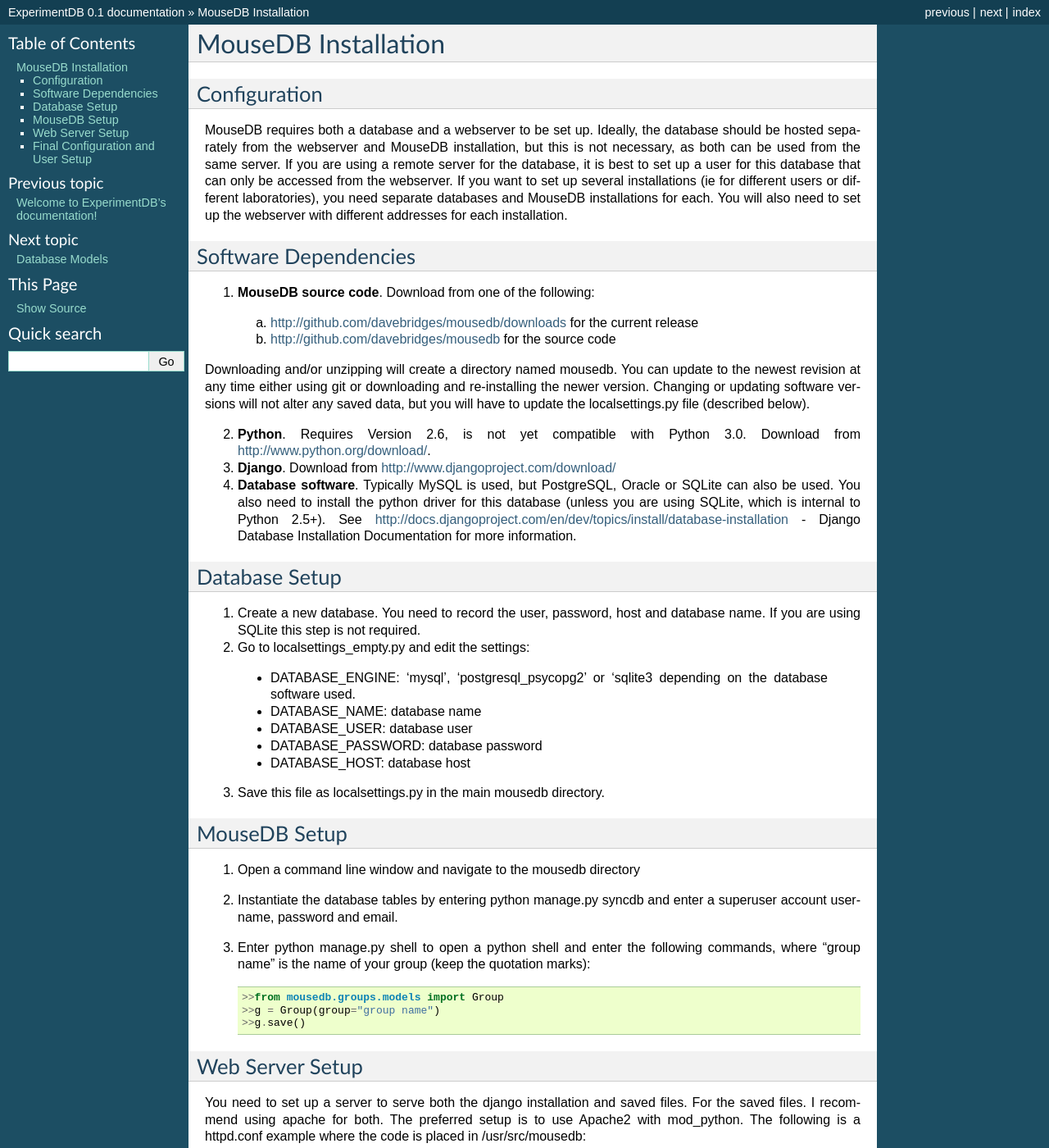
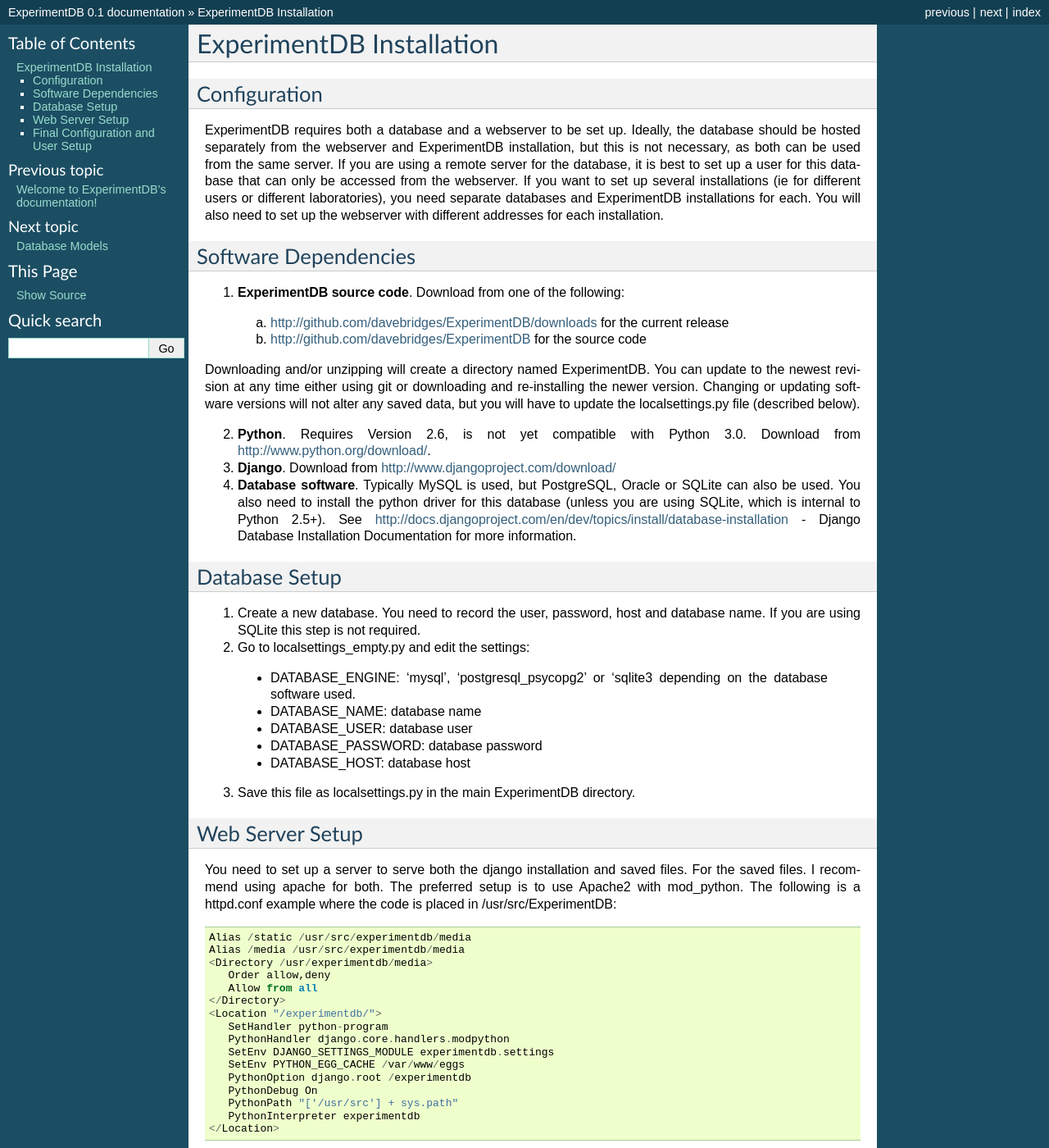
Before and after one commit to jonmow/ExperimentDB, a Sphinx documentation site: the page built from Doc/installation.rst, in a window 1280 px wide and 1400 px high. Shown: the whole window at 82% size. Built offline with Sphinx 7.4.7, drawn with Linux system fonts in a browser that asks for light colours; formulas are drawn with MathJax 3; some of the changed text lies outside the part shown.

Commit message:
modified installation instructions

```diff
--- a/Doc/installation.rst
+++ b/Doc/installation.rst
@@ -1,18 +1,18 @@
-MouseDB Installation
-====================
+ExperimentDB Installation
+=========================
 
 Configuration
 -------------
-MouseDB requires both a database and a webserver to be set up.  Ideally, the database should be hosted separately from the webserver and MouseDB installation, but this is not necessary, as both can be used from the same server.  If you are using a remote server for the database, it is best to set up a user for this database that can only be accessed from the webserver.  If you want to set up several installations (ie for different users or different laboratories), you need separate databases and MouseDB installations for each.  You will also need to set up the webserver with different addresses for each installation.
+ExperimentDB requires both a database and a webserver to be set up.  Ideally, the database should be hosted separately from the webserver and ExperimentDB installation, but this is not necessary, as both can be used from the same server.  If you are using a remote server for the database, it is best to set up a user for this database that can only be accessed from the webserver.  If you want to set up several installations (ie for different users or different laboratories), you need separate databases and ExperimentDB installations for each.  You will also need to set up the webserver with different addresses for each installation.
 
 Software Dependencies
 ---------------------
-1. **MouseDB source code**.  Download from one of the following:
+1. **ExperimentDB source code**.  Download from one of the following:
 
-  a. http://github.com/davebridges/mousedb/downloads for the current release
-  b. http://github.com/davebridges/mousedb for the source code
+  a. http://github.com/davebridges/ExperimentDB/downloads for the current release
+  b. http://github.com/davebridges/ExperimentDB for the source code
 
-Downloading and/or unzipping will create a directory named mousedb.  You can update to the newest revision at any time either using git or downloading and re-installing the newer version.  Changing or updating software versions will not alter any saved data, but you will have to update the localsettings.py file (described below).
+Downloading and/or unzipping will create a directory named ExperimentDB.  You can update to the newest revision at any time either using git or downloading and re-installing the newer version.  Changing or updating software versions will not alter any saved data, but you will have to update the localsettings.py file (described below).
 
 2. **Python**.  Requires Version 2.6, is not yet compatible with Python 3.0.  Download from http://www.python.org/download/.
 3. **Django**.  Download from http://www.djangoproject.com/download/
@@ -30,45 +30,31 @@
   * DATABASE_PASSWORD: database password
   * DATABASE_HOST: database host
 
-3. Save this file as localsettings.py in the main mousedb directory.
-
-
-MouseDB Setup
--------------
-1. Open a command line window and navigate to the mousedb directory
-2. Instantiate the database tables by entering python manage.py syncdb and enter a superuser account username, password and email.
-3. Enter python manage.py shell to open a python shell and enter the following commands, where "group name" is the name of your group (keep the quotation marks)::
-
-   >>from mousedb.groups.models import Group
-   >>g = Group(group="group name")
-   >>g.save()
+3. Save this file as localsettings.py in the main ExperimentDB directory.
 
 Web Server Setup
 ----------------
-You need to set up a server to serve both the django installation and saved files.  For the saved files.  I recommend using apache for both.  The preferred setup is to use Apache2 with mod\_python.  The following is a httpd.conf example where the code is placed in /usr/src/mousedb::
+You need to set up a server to serve both the django installation and saved files.  For the saved files.  I recommend using apache for both.  The preferred setup is to use Apache2 with mod\_python.  The following is a httpd.conf example where the code is placed in /usr/src/ExperimentDB::
 
-  Alias /static /usr/src/mousedb/media
-  Alias /mousedb-media /usr/src/mousedb/media
-  <Directory /usr/mousedb/media>
+  Alias /static /usr/src/experimentdb/media
+  Alias /media /usr/src/experimentdb/media
+  <Directory /usr/experimentdb/media>
      Order allow,deny
      Allow from all
   </Directory>
-  <Location "/mousedb/">
+  <Location "/experimentdb/">
      SetHandler python-program
      PythonHandler django.core.handlers.modpython
-     SetEnv DJANGO_SETTINGS_MODULE mousedb.settings
+     SetEnv DJANGO_SETTINGS_MODULE experimentdb.settings
      SetEnv PYTHON_EGG_CACHE /var/www/eggs
-     PythonOption django.root /mousedb
+     PythonOption django.root /experimentdb
      PythonDebug On
      PythonPath "['/usr/src'] + sys.path"
-     PythonInterpreter mousedb
+     PythonInterpreter experimentdb
   </Location>
 
 If you want to restrict access to these files, change the Allow from all directive to specific domains or ip addresses (for example Allow from 192.168.0.0/99 would allow from 192.168.0.0 to 192.168.0.99)
 
 Final Configuration and User Setup
 ----------------------------------
-1. Go to your server then /mousedb/admin/groups/group/1/ and log in as superuser.
-2. Edit the details of your group, the main contact and create data sharing license (or point out the restrictions for use only by authorized users)
-3. Next go to /mousedb/admin/auth/group/ and create user groups.  This will define permissions for users.  Select a name for the group (ie data entry) and select the add, change or delete permissions for that group.  Users can be members of several groups.
-4. Go to mousedb/admin/auth/users/ and create users, selecting usernames, full names, password (or have the user set the password) and then choose group permissions.
+1. Go to experimentdb/admin/auth/users/ and create users, selecting usernames, full names, password (or have the user set the password) and then choose group permissions.
```
Also changed, not shown: 7 other files.
